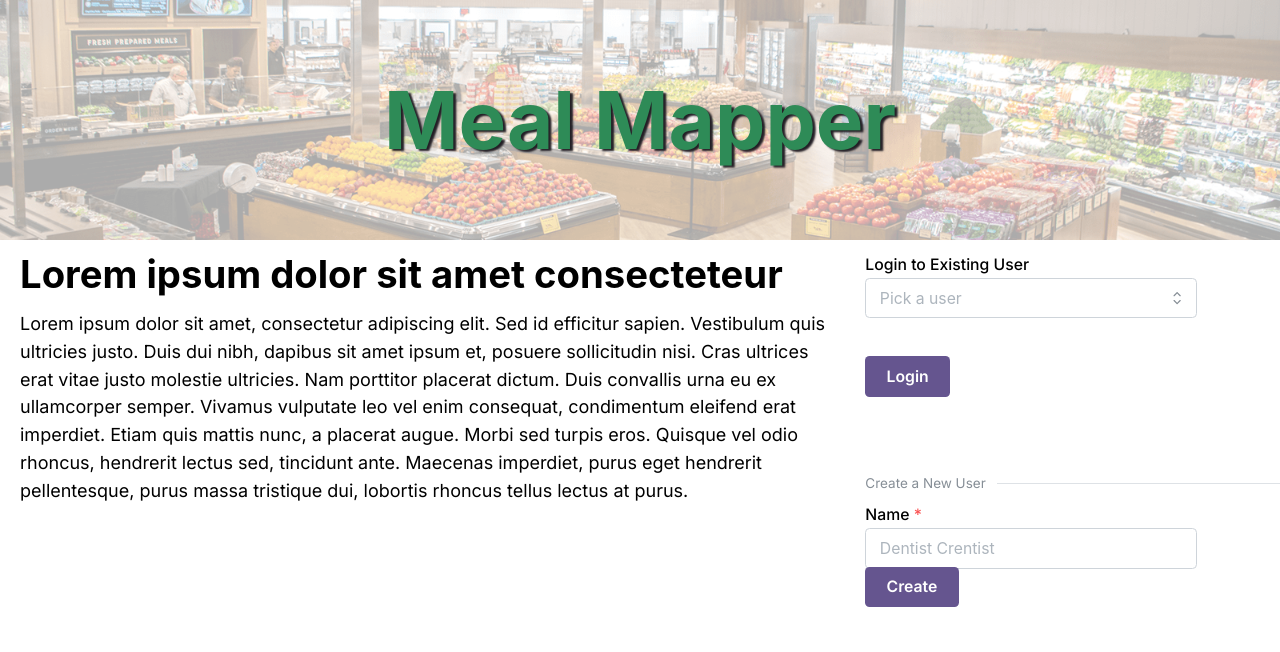
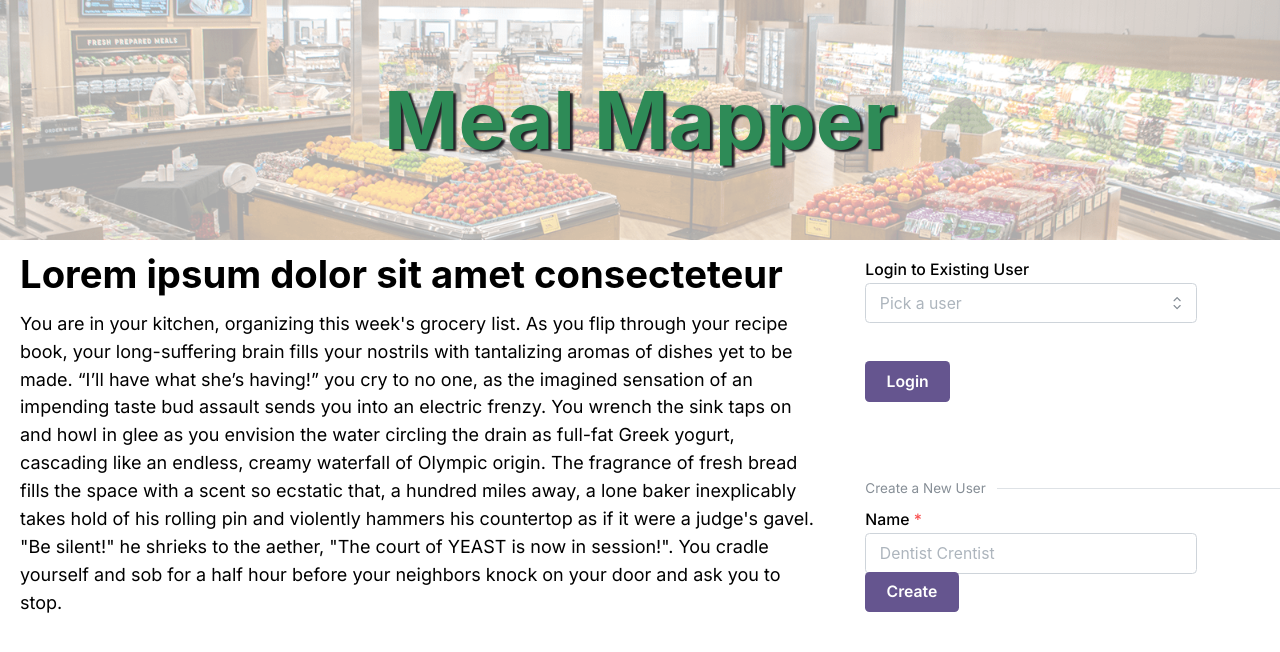
Before and after one commit to MoeMohamed17/Meal-Tracker, a Next.js app in the folder client/: page / in a window 1280 px wide. Shown: the top 652 px of the page. Built offline with nearby package versions, Linux system fonts and the light colour scheme; no server answers.

Commit message:
pantry page fixed

```diff
--- a/client/src/app/page.js
+++ b/client/src/app/page.js
@@ -76,7 +76,7 @@ export default function Home() {
       <Grid>
         <Grid.Col span={8}>
           <Title className={styles.homeText}>Lorem ipsum dolor sit amet consecteteur</Title>
-          <Text className={styles.homeText}>Lorem ipsum dolor sit amet, consectetur adipiscing elit. Sed id efficitur sapien. Vestibulum quis ultricies justo. Duis dui nibh, dapibus sit amet ipsum et, posuere sollicitudin nisi. Cras ultrices erat vitae justo molestie ultricies. Nam porttitor placerat dictum. Duis convallis urna eu ex ullamcorper semper. Vivamus vulputate leo vel enim consequat, condimentum eleifend erat imperdiet. Etiam quis mattis nunc, a placerat augue. Morbi sed turpis eros. Quisque vel odio rhoncus, hendrerit lectus sed, tincidunt ante. Maecenas imperdiet, purus eget hendrerit pellentesque, purus massa tristique dui, lobortis rhoncus tellus lectus at purus.</Text>
+          <Text className={styles.homeText}>You are in your kitchen, organizing this week's grocery list. As you flip through your recipe book, your long-suffering brain fills your nostrils with tantalizing aromas of dishes yet to be made. “I’ll have what she’s having!” you cry to no one, as the imagined sensation of an impending taste bud assault sends you into an electric frenzy. You wrench the sink taps on and howl in glee as you envision the water circling the drain as full-fat Greek yogurt, cascading like an endless, creamy waterfall of Olympic origin. The fragrance of fresh bread fills the space with a scent so ecstatic that, a hundred miles away, a lone baker inexplicably takes hold of his rolling pin and violently hammers his countertop as if it were a judge's gavel. "Be silent!" he shrieks to the aether, "The court of YEAST is now in session!". You cradle yourself and sob for a half hour before your neighbors knock on your door and ask you to stop.</Text>
         </Grid.Col>
 
         <Grid.Col span={4}>
--- a/client/src/app/page.module.css
+++ b/client/src/app/page.module.css
@@ -30,7 +30,7 @@
 
 .userSelect {
   width: 80%;
-  margin-top: 10px;
+  margin-top: 15px;
 }
 
 .userButton {
```
Also changed, not shown: client/src/app/pantries/[id]/page.js (+3 -60 lines).
